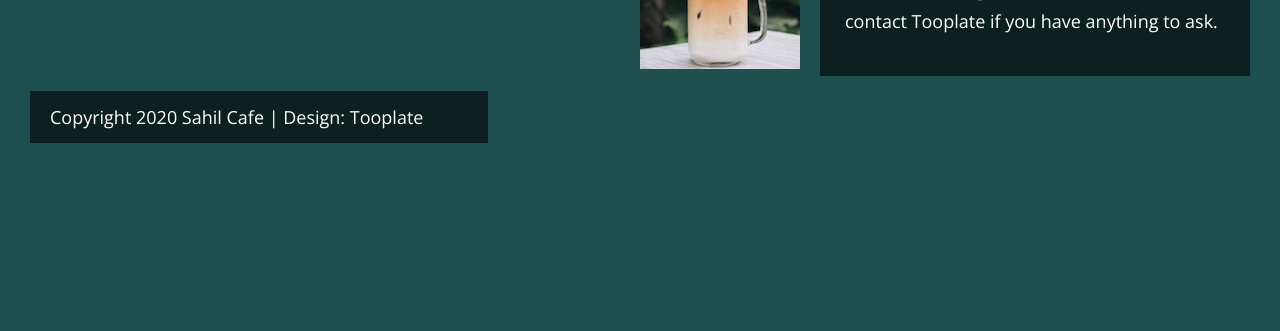
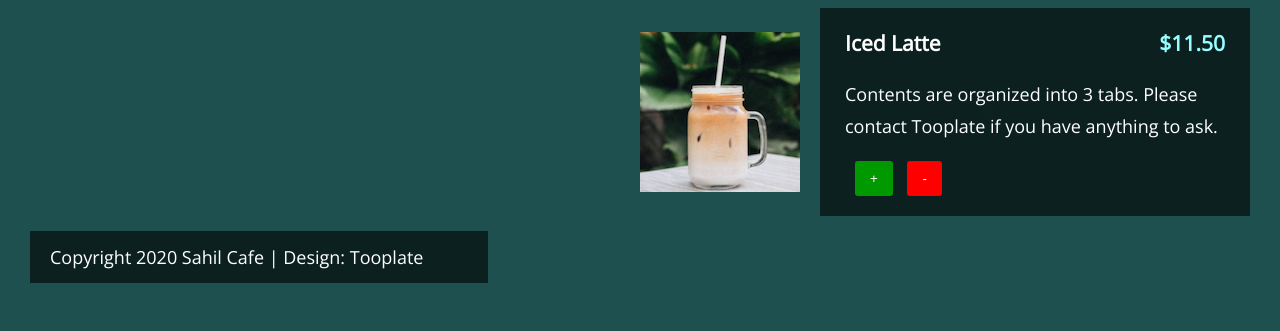
Before and after one commit to ShahmirzeMIT/Coffee-Buyer, a PHP site: page / in a window 1280 px wide. Shown: the part 838-1169 px from the top of the page. Before the commit the page ends 981 px from the top, so only its background shows below. Run offline with PHP 8.4, Linux system fonts and the light colour scheme.

Commit message:
add amount

```diff
--- a/css/tooplate-wave-cafe.css
+++ b/css/tooplate-wave-cafe.css
@@ -35,6 +35,26 @@ a {
 p {
     line-height: 1.8;
     margin-top: 0;
+}
+.add{
+background-color: #009900;
+padding: 10px 15px;
+border: none;
+color: white;
+margin-left: 10px;
+border-radius: 3px;
+cursor: pointer;
+}
+
+
+.reduce{
+background-color:  #ff0000;
+padding: 10px 15px;
+border: none;
+color: white;
+margin-left: 10px;
+border-radius: 3px;
+cursor: pointer;
 }
 
 h2 { margin-top: 0; }
--- a/js/app.js
+++ b/js/app.js
@@ -7,14 +7,56 @@ let hotData=data['hot-coffe']
 let smoothieData=data['fruit-juice']
 
 
+
+function GetData(i) {
+	const addButton = document.querySelector(`#drinkId${i} .add`);
+	const reduceButton = document.querySelector(`#drinkId${i} .reduce`);
+	const text = document.querySelector(`#drinkId${i} .text`);
+	addButton.onclick = () => Add(i,text);
+	reduceButton.onclick = () => Reduce(i,text);
+
+	function Add(id, text) {
+		console.log(`Adding for item ${id}`);
+		const currentCount = parseInt(text.textContent) || 0;
+		text.textContent = currentCount + 1;
+		if(text.textContent==0){
+			text.style.display="none"
+		}
+		else{
+			text.style.display="inline"
+		}
+	 }
+
+	 function Reduce(id, text) {
+		console.log(`Reducing for item ${id}`);
+		const currentCount = parseInt(text.textContent) || 0;
+		if(text.textContent>0 ){
+			text.textContent = currentCount - 1;
+		}
+
+		if(text.textContent==0){
+			text.style.display="none"
+		}
+		else{
+			text.style.display="inline"
+		}
+
+	 }
+ }
+
 let coldText=""
 for (let i = 0; i < coldData.length; i++) {
 	coldText+=`
-	<div class="tm-list-item" id="coldId${coldData[i].id}" onclick="getCold(${coldData[i].id})">
+	<div class="tm-list-item" id="drinkId${coldData[i].id}" onclick="GetData(${coldData[i].id})">
 	<img src="img/${coldData[i].img}" alt="Image" class="tm-list-item-img">
 	<div class="tm-black-bg tm-list-item-text">
 	  <h3 class="tm-list-item-name">${coldData[i].name}<span class="tm-list-item-price">${coldData[i].price}</span></h3>
 	  <p class="tm-list-item-description">${coldData[i].text}</p>
+	  <div>
+	  <button class="add" >+</button>
+	  <button class="reduce">-</button>
+	 <span class="text"></span>
+	</div>
 	</div>
    </div>`
 }
@@ -24,11 +66,16 @@ coldCoffee.innerHTML=coldText
 let hotText=""
 for (let i = 0; i < hotData.length; i++) {
 	hotText+=`
-	<div class="tm-list-item" id="hotId${hotData[i].id}" onclick="getHot(${hotData[i].id})">
+	<div class="tm-list-item" id="drinkId${hotData[i].id}" onclick="GetData(${hotData[i].id})">
 	<img src="img/${hotData[i].img}" alt="Image" class="tm-list-item-img">
 	<div class="tm-black-bg tm-list-item-text">
 	  <h3 class="tm-list-item-name">${hotData[i].name}<span class="tm-list-item-price">${hotData[i].price}</span></h3>
 	  <p class="tm-list-item-description">${hotData[i].text}</p>
+	  <div>
+	  <button class="add" >+</button>
+	  <button class="reduce">-</button>
+	  <span class="text"></span>
+	</div>
 	</div>
    </div>`
 }
@@ -38,25 +85,20 @@ hotCoffee.innerHTML=hotText
 let smoothieText=""
 for (let i = 0; i < smoothieData.length; i++) {
 	smoothieText+=`
-	<div class="tm-list-item" id="smooId${smoothieData[i].id}" onclick="getSmoothie(${smoothieData[i].id})" >
+	<div class="tm-list-item" id="drinkId${smoothieData[i].id}" onclick="GetData(${smoothieData[i].id})" >
 	<img src="img/${smoothieData[i].img}" alt="Image" class="tm-list-item-img">
 	<div class="tm-black-bg tm-list-item-text">
 	  <h3 class="tm-list-item-name">${smoothieData[i].name}<span class="tm-list-item-price">${smoothieData[i].price}</span></h3>
 	  <p class="tm-list-item-description">${smoothieData[i].text}</p>
+	  <div>
+	  <button class="add" >+</button>
+	  <button class="reduce">-</button>
+	  <span class="text"></span>
+	</div>
 	</div>
    </div>`
 }
 smoothie.innerHTML=smoothieText
 
 
-function getCold(id){
-console.log(id)
-}
-
-function getHot(id){
-console.log(id)
-}
-
-function getSmoothie(id){
-console.log(id)
-}
+//
--- a/js/coffee.js
+++ b/js/coffee.js
@@ -32,28 +32,28 @@ let data={
 	],
 	"hot-coffe":[
 		{
-			"id":1,
+			"id":5,
 			"name":"Hot Americano",
 			"price":"$10.25",
 			"text":"Here is a short description for the first item. Sahil Cafe Template is provided by Tooplat",
 			"img":"iced-americano.png"
 		},
 		{
-			"id":2,
+			"id":6,
 			"name":"Hot Cappuccino",
 			"price":"$9.50",
 			"text":"Here is a list of 4 items that can add more as you need. Only content area will be scrolling.",
 			"img":"hot-cappuccino.png"
 		},
 		{
-			"id":3,
+			"id":7,
 			"name":"Hot Espresso",
 			"price":"$7.50",
 			"text":"Left side logo and main menu are fixed. The video background is fixed.",
 			"img":"hot-espresso.png"
 		},
 		{
-			"id":4,
+			"id":8,
 			"name":"Hot Latte",
 			"price":"$6.50",
 			"text":"Page contents are organized into 3 tabs to show different lists of items.",
@@ -62,28 +62,28 @@ let data={
 	],
 	"fruit-juice":[
 		{
-			"id":1,
+			"id":9,
 			"name":"Strawberry Smoothie",
 			"price":"$12.50",
 			"text":"Here is a short description for the item along with a squared thumbnail.",
 			"img":"smoothie-1.png"
 		},
 		{
-			"id":2,
+			"id":10,
 			"name":"Red Berry Smoothie",
 			"price":"$14.50",
 			"text":"Here is a list of 4 items or add more. You can use this template for commercial purposes.",
 			"img":"smoothie-2.png"
 		},
 		{
-			"id":3,
+			"id":11,
 			"name":"Pineapple Smoothie",
 			"price":"$16.50",
 			"text":"Left side logo and main menu are fixed. The video background is fixed.",
 			"img":"smoothie-3.png"
 		},
 		{
-			"id":4,
+			"id":12,
 			"name":"Spinach Smoothie",
 			"price":"$18.50",
 			"text":"You are not allowed to redistribute the template ZIP file on other template sites.",
```
Also changed, not shown: index.html (+4 -42 lines).
